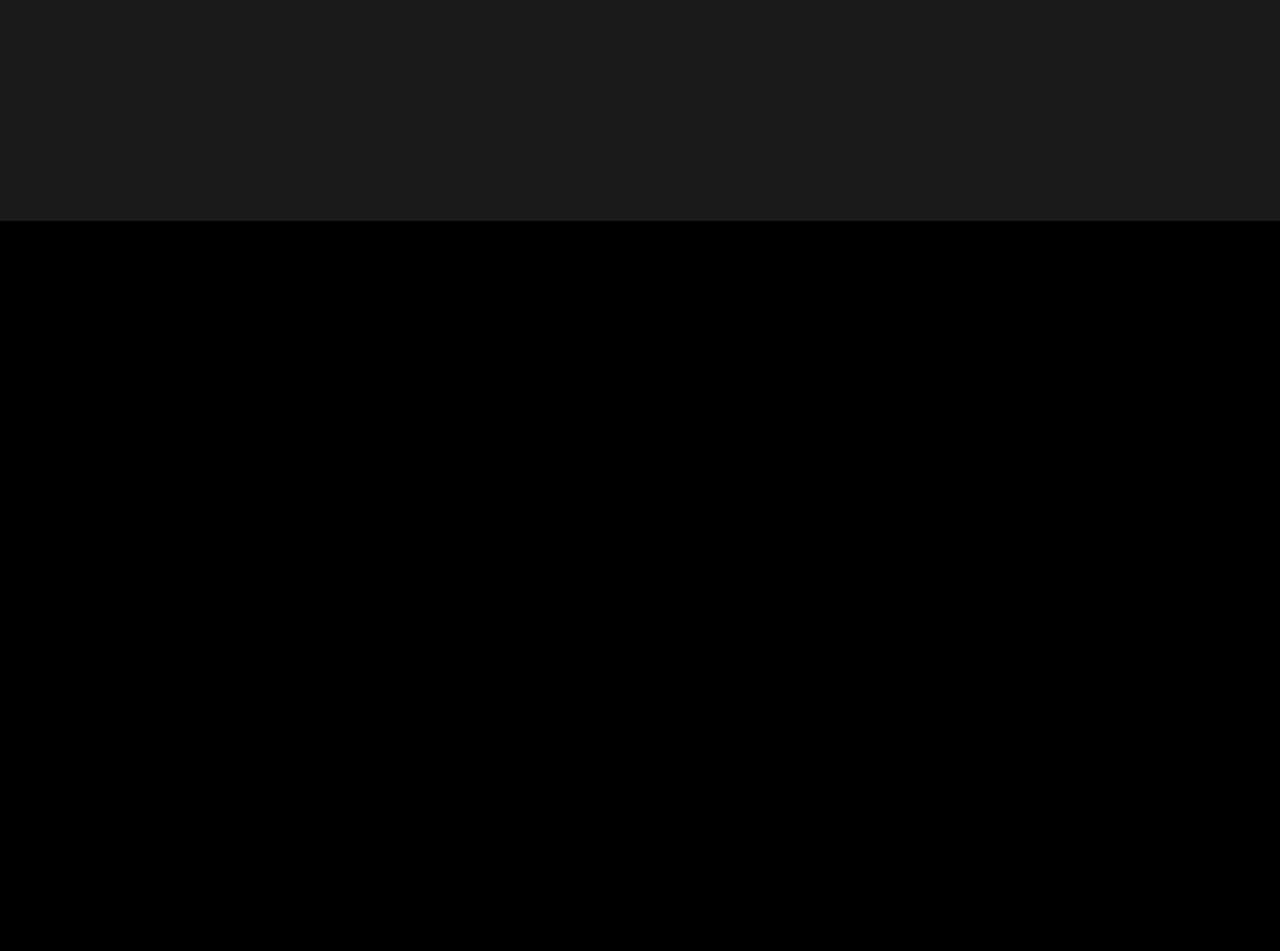
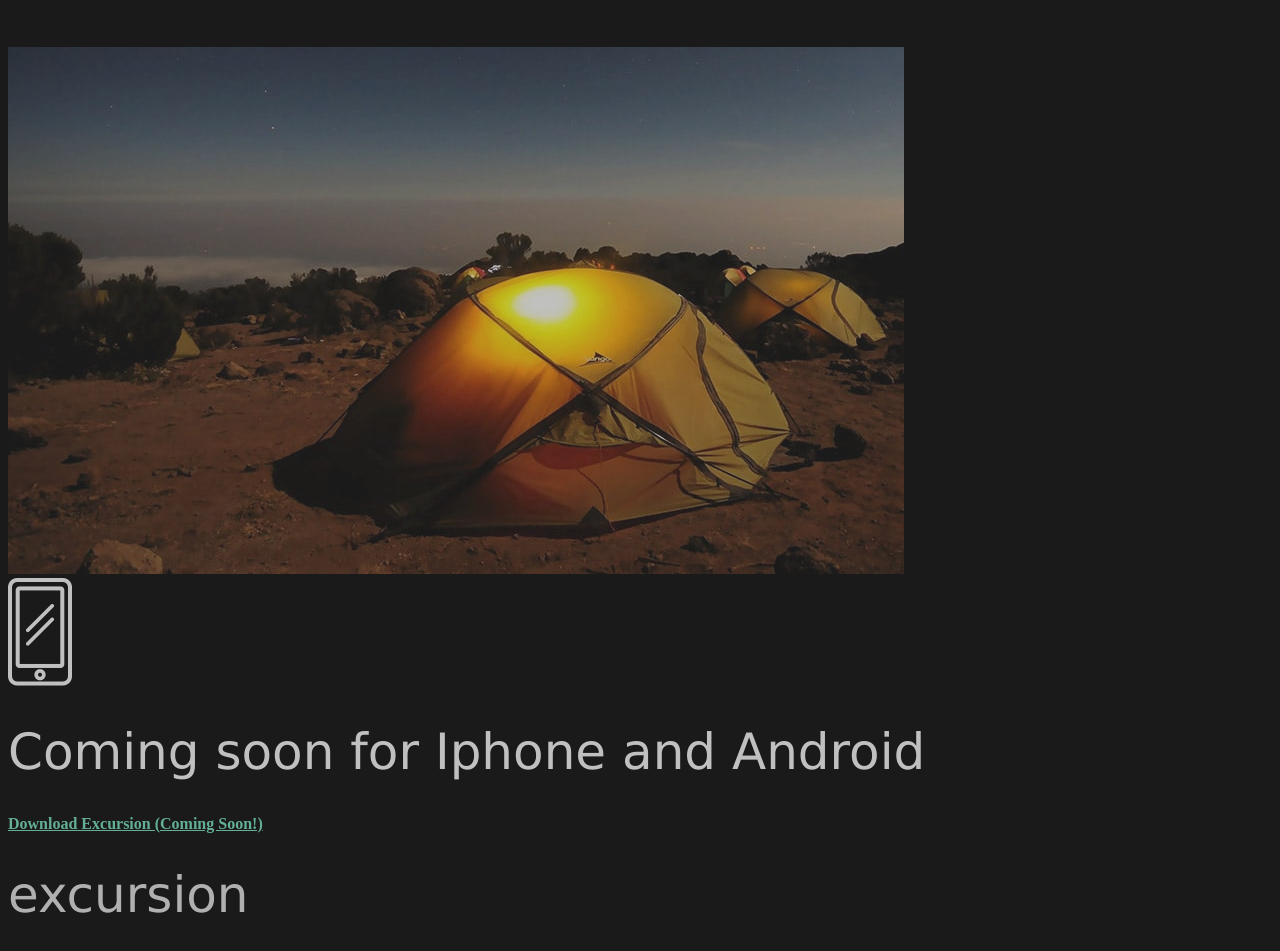
Before and after one commit to andrj-dev/excursion, a plain HTML site: page index.html in a window 1280 px wide. Shown: the part 579-1530 px from the top of the page. Before the commit the page ends 800 px from the top, so only its background shows below. Drawn offline with Linux system fonts and the light colour scheme.

Commit message:
html finalizado

```diff
--- a/index.html
+++ b/index.html
@@ -24,8 +24,21 @@
             <h1>Your personal travel guide</h1>
             <p>Excursion remembers places like you, and recommends new points of interests around you.</p>
         </div>
+
+        <div class="camp">
+            <img src="camp.webp" alt="imagem com duas tendas em um acampamento">
+            <br>
+            <img src="phone.webp" alt="imagem ilustrativa de um celular">
+        </div>
+
+        <div class="coming-soon">
+            <h1>Coming soon for Iphone and Android</h1>
+            <a href="url"> <h4>Download Excursion (Coming Soon!)</h4></a>
+        </div>
         <footer>
-
+            <div class="foot-excursion">
+                <h1>excursion</h1>
+            </div>
         </footer>
     </body>
 </html>
```
